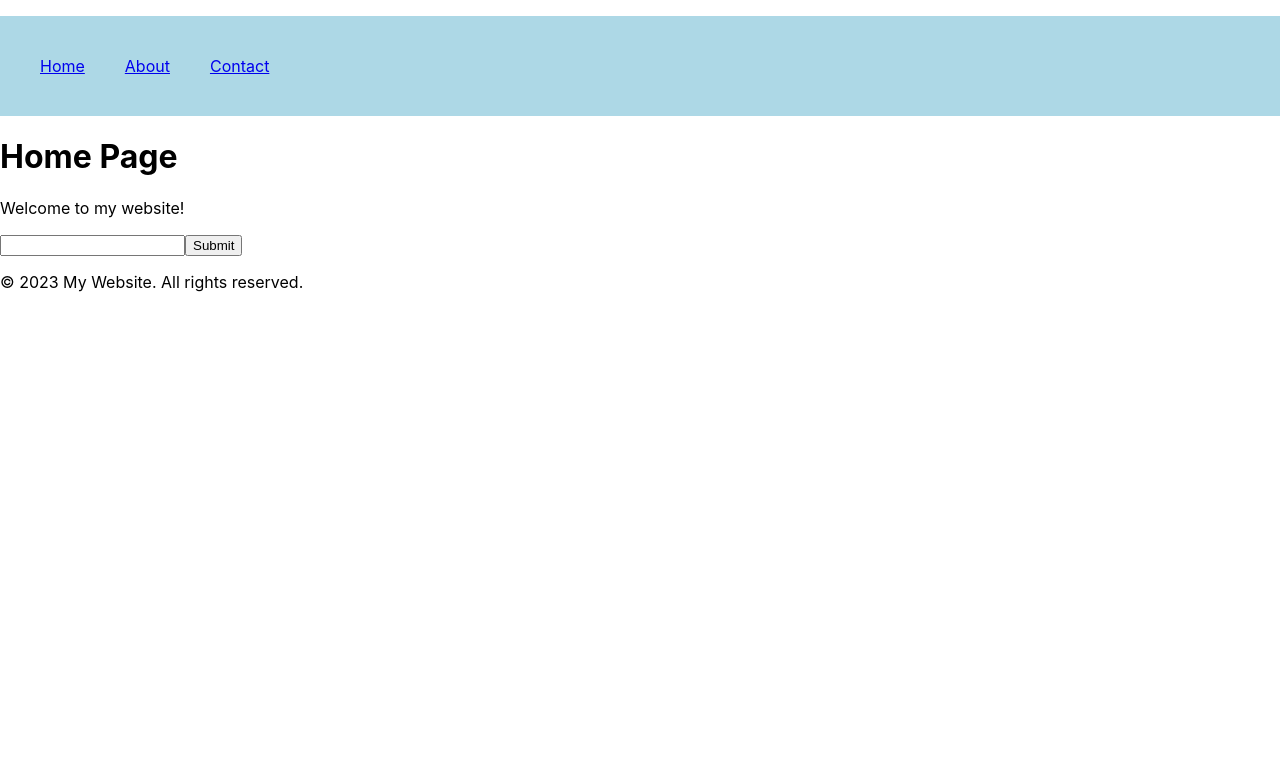
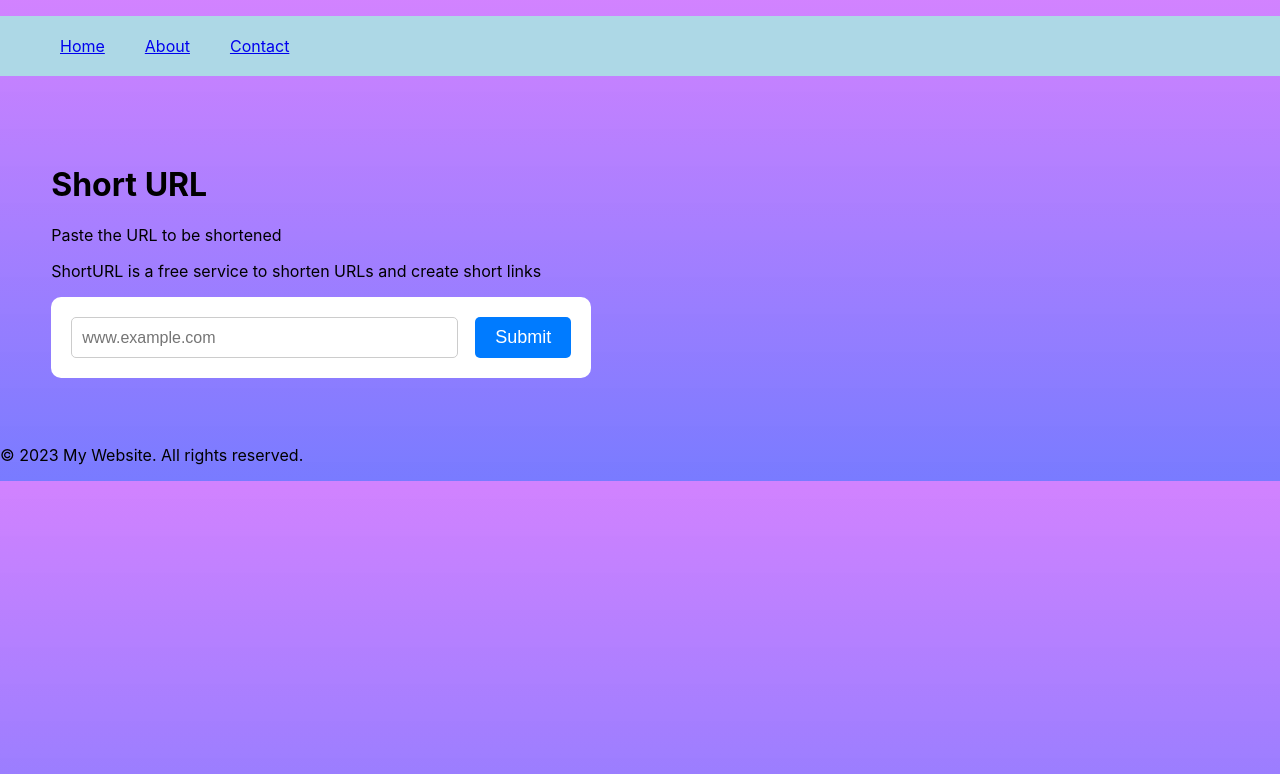
Before and after one commit to pesto-students/p7-jitesh-sutariyaparas, a React (Create React App) app in the folder Week-13/url_shortner/: page / in a window 1280 px wide. Shown: the top 774 px of the page. Built offline with nearby package versions, Linux system fonts and the light colour scheme.

Commit message:
Update design

```diff
--- a/Week-13/url_shortner/package.json
+++ b/Week-13/url_shortner/package.json
@@ -1,5 +1,5 @@
 {
-  "name": "web_url_shortner",
+  "name": "URL Shortner",
   "version": "0.1.0",
   "private": true,
   "dependencies": {
--- a/Week-13/url_shortner/public/index.html
+++ b/Week-13/url_shortner/public/index.html
@@ -24,7 +24,7 @@
       work correctly both with client-side routing and a non-root public URL.
       Learn how to configure a non-root public URL by running `npm run build`.
     -->
-    <title>React App</title>
+    <title>URL Shortener</title>
   </head>
   <body>
     <noscript>You need to enable JavaScript to run this app.</noscript>
--- a/Week-13/url_shortner/src/App.js
+++ b/Week-13/url_shortner/src/App.js
@@ -1,12 +1,9 @@
-// import logo from './logo.svg';
 import "./App.css";
-// import Navigation from "./components/Navigation";
 import { BrowserRouter, Routes, Route } from "react-router-dom";
 import HomePage from "./pages/HomePage";
 import ContactPage from "./pages/ContactPage";
 import AboutPage from "./pages/AboutPage";
 import Layout from "./pages/Layout";
-// import Footer from "./components/Footer";
 
 function App() {
   return (
--- a/Week-13/url_shortner/src/components/ListUrl/index.js
+++ b/Week-13/url_shortner/src/components/ListUrl/index.js
@@ -1,13 +1,14 @@
 import React from "react";
+import "./list_url.css"
 
 const ListUrl = ({ urlList }) => {
   const listItems = urlList.map((list) => (
-    <div style={{ color: "red" }}>
+    <div className="url-card" key={list.id}>
       <div>{list.fullUrl}</div>
       <div>{list.shortUrl}</div>
     </div>
   ));
-  return <div>{listItems}</div>;
+  return <div className="url-list">{listItems}</div>;
 };
 
 export default ListUrl;
--- /dev/null
+++ b/Week-13/url_shortner/src/components/ListUrl/list_url.css
@@ -0,0 +1,10 @@
+.url-card{
+    /* color:  red; */
+    border-radius: 10px;
+    background-image: linear-gradient(0deg, #ffdee9 0%, #b5fffc 100%);
+    padding: 2%;
+    margin-top: 1%;
+}
+.url-list{
+    /* padding: 4%; */
+}
--- a/Week-13/url_shortner/src/index.css
+++ b/Week-13/url_shortner/src/index.css
@@ -1,13 +1,26 @@
 body {
   margin: 0;
-  font-family: -apple-system, BlinkMacSystemFont, 'Segoe UI', 'Roboto', 'Oxygen',
-    'Ubuntu', 'Cantarell', 'Fira Sans', 'Droid Sans', 'Helvetica Neue',
+  font-family: -apple-system, BlinkMacSystemFont, "Segoe UI", "Roboto", "Oxygen",
+    "Ubuntu", "Cantarell", "Fira Sans", "Droid Sans", "Helvetica Neue",
     sans-serif;
   -webkit-font-smoothing: antialiased;
   -moz-osx-font-smoothing: grayscale;
+  background: rgba(71, 74, 255, 0.73);
+  background: -webkit-linear-gradient(
+    0deg,
+    rgba(71, 74, 255, 0.73) 0%,
+    rgba(188, 71, 255, 0.68) 100%
+  );
+  background: linear-gradient(
+    0deg,
+    rgba(71, 74, 255, 0.73) 0%,
+    rgba(188, 71, 255, 0.68) 100%
+  );
+  /* min-height: 70vh; */
+  /* display:flex; flex-direction:column; */
 }
 
 code {
-  font-family: source-code-pro, Menlo, Monaco, Consolas, 'Courier New',
+  font-family: source-code-pro, Menlo, Monaco, Consolas, "Courier New",
     monospace;
 }
--- /dev/null
+++ b/Week-13/url_shortner/src/pages/HomePage/home.css
@@ -0,0 +1,42 @@
+.home-page {
+  padding: 4%;
+}
+
+.url-form {
+  border-radius: 10px;
+  background-color: white;
+  max-width: 500px;
+  padding: 20px;
+}
+
+form {
+    display: flex;
+    flex-direction: row;
+    justify-content: space-between;
+  }
+
+  input {
+    font-size: 16px;
+    padding: 10px;
+    border-radius: 5px;
+    border: 1px solid #ccc;
+    width: 73%;
+  }
+
+  button {
+    font-size: 18px;
+    padding: 10px 20px;
+    background-color: #007bff;
+    color: #fff;
+    border: none;
+    border-radius: 5px;
+    cursor: pointer;
+  }
+
+/* input[type="text"] {
+  width: 100%;
+  border: 1px solid black;
+  padding: 10px;
+  border-radius: 5px;
+  border-color: lightblue;
+} */
--- a/Week-13/url_shortner/src/pages/HomePage/index.js
+++ b/Week-13/url_shortner/src/pages/HomePage/index.js
@@ -1,22 +1,26 @@
 import React, { useState } from "react";
 import { getApiCall } from "../../ApiManager";
 import ListUrl from "../../components/ListUrl";
+import "./home.css";
 
 function HomePage() {
   console.log("HOME PAGE LOAD");
 
   const [urlToShort, setUrlToShort] = useState("");
-  const [urlList, setUrlList] = useState([{ fullUrl: "", shortUrl: "" }]);
+  const [urlList, setUrlList] = useState([]);
 
   const updateListUrl = (apiResponse) => {
     if (apiResponse.ok) {
       const list = urlList;
-      list.push({
-        key: 1,
-        fullUrl: apiResponse.result.original_link,
-        shortUrl: apiResponse.result.short_link,
-      });
-      setUrlList([...list]);
+      if (apiResponse.result) {
+        list.push({
+          id: apiResponse.result.code,
+          fullUrl: apiResponse.result.original_link,
+          shortUrl: apiResponse.result.short_link,
+        });
+        console.log();
+        setUrlList([...list]);
+      }
     }
   };
 
@@ -26,6 +30,7 @@ function HomePage() {
     getApiCall("shorten", { url: urlToShort })
       .then((res) => {
         updateListUrl(res);
+        setUrlToShort("");
       })
       .catch((e) => {
         alert(e.message);
@@ -34,16 +39,17 @@ function HomePage() {
   };
 
   return (
-    <div>
-      <h1>Home Page</h1>
-      <p>Welcome to my website!</p>
-
-      <form onSubmit={handleSubmit}>
+    <div className="home-page">
+      <h1>Short URL</h1>
+      <p>Paste the URL to be shortened</p>
+      <p>ShortURL is a free service to shorten URLs and create short links</p>
+      <form className="url-form" onSubmit={handleSubmit}>
         <input
           id="name"
           type="text"
           value={urlToShort}
           onChange={(e) => setUrlToShort(e.target.value)}
+          placeholder="www.example.com"
         ></input>
         <button>Submit</button>
       </form>
--- a/Week-13/url_shortner/src/pages/Layout/layout.css
+++ b/Week-13/url_shortner/src/pages/Layout/layout.css
@@ -6,5 +6,5 @@ li {
     background-color: lightblue;
     display: flex;
     /* justify-content:flex-start; */
-    padding: 20px;
+    /* padding: 20px; */
 }
```
